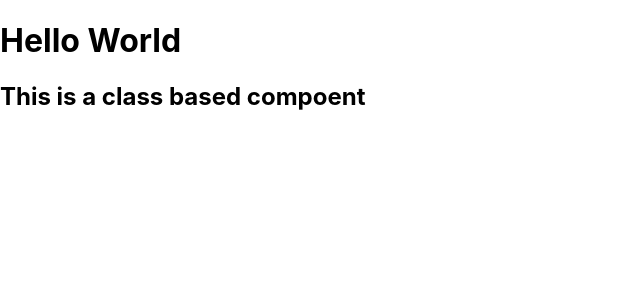
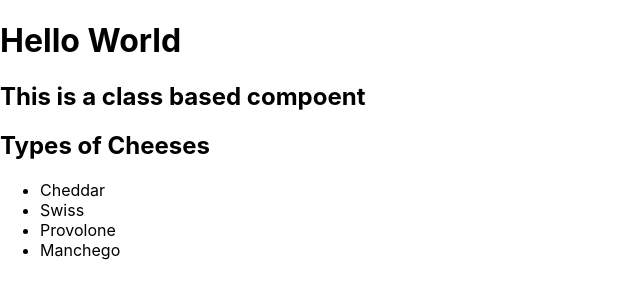
Before and after one commit to LukeWebster-Khan/React-Classes, a React (Create React App) app: page / in a window 1280 px wide. Shown: the top 300 px of the page, without its empty margins (0-640 px from the left). Built offline with nearby package versions, Linux system fonts and the light colour scheme.

Commit message:
updated readme

```diff
--- a/src/App.js
+++ b/src/App.js
@@ -1,6 +1,5 @@
 import "../src/styles/App.css";
 import React from "react";
-import ReactDOM from "react-dom/client";
 import Render from "../src/components/Render";
 import ClassComponent from "./components/ClassComponent";
 
--- a/src/components/ClassComponent.js
+++ b/src/components/ClassComponent.js
@@ -1,14 +1,39 @@
 import React from "react";
-
+// const ChildComponent = () => {
+//   return <div>I am a Child</div>;
+// };
+const TypesOfCheese = () => {
+  return (
+    <>
+      <h2>Types of Cheeses</h2>
+      <ul>
+        <li>Cheddar</li>
+        <li>Swiss</li>
+        <li>Provolone</li>
+        <li>Manchego</li>
+      </ul>
+      {/* Use React to Render Nested Component */}
+    </>
+  );
+};
+const Cheese = () => {
+  return (
+    <>
+      <TypesOfCheese />
+    </>
+  );
+};
 class MyComponent extends React.Component {
-  constructor(props) {
-    super(props);
-  }
+  //   constructor(props) {
+  //     super(props);
+  //   }
   render() {
     return (
       <div>
         <h1>Hello World</h1>
         <h2>This is a class based compoent</h2>
+        {/* <ChildComponent /> */}
+        <Cheese />
       </div>
     );
   }
--- a/src/components/Render.js
+++ b/src/components/Render.js
@@ -1,4 +1,2 @@
-import React from "react";
-import { ReactDOM } from "react";
 const Render = () => {};
 export default Render;
```
Also changed, not shown: 1 other file (tests, documents, lock files or other folders).
